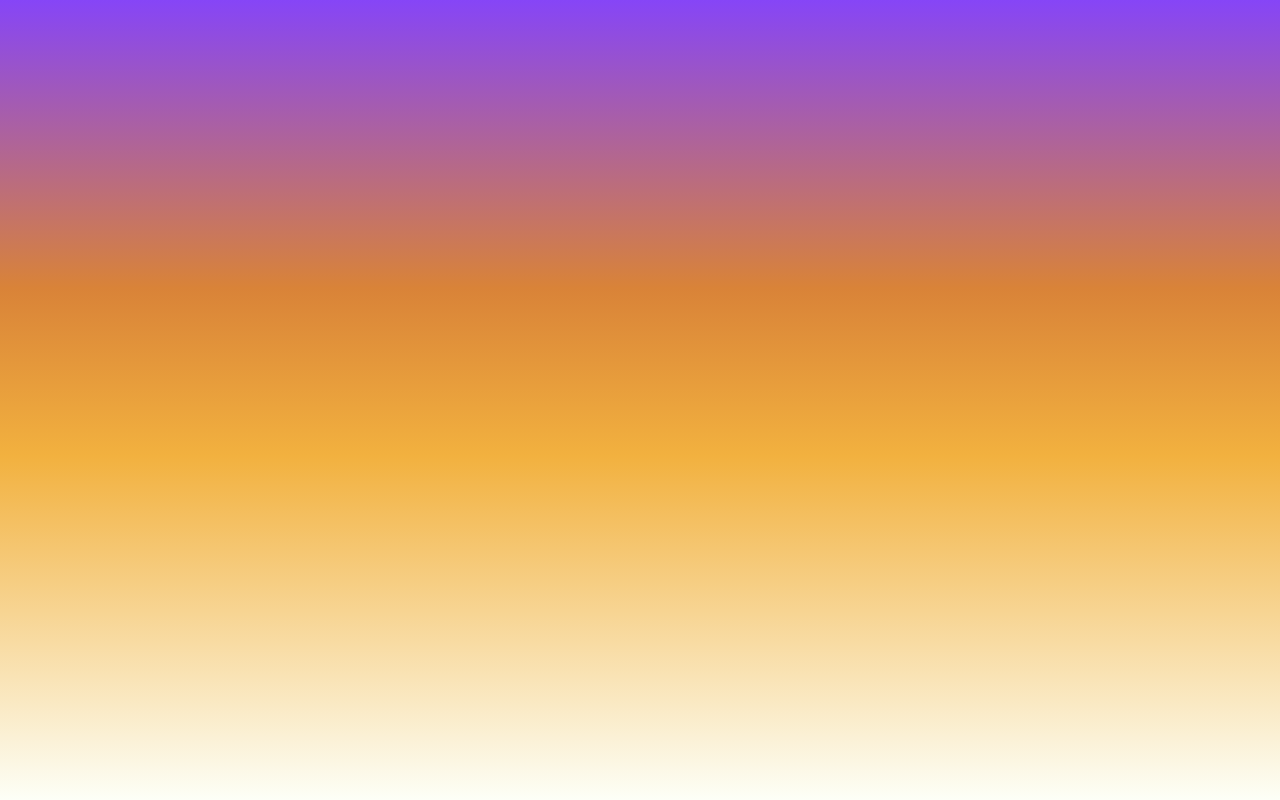
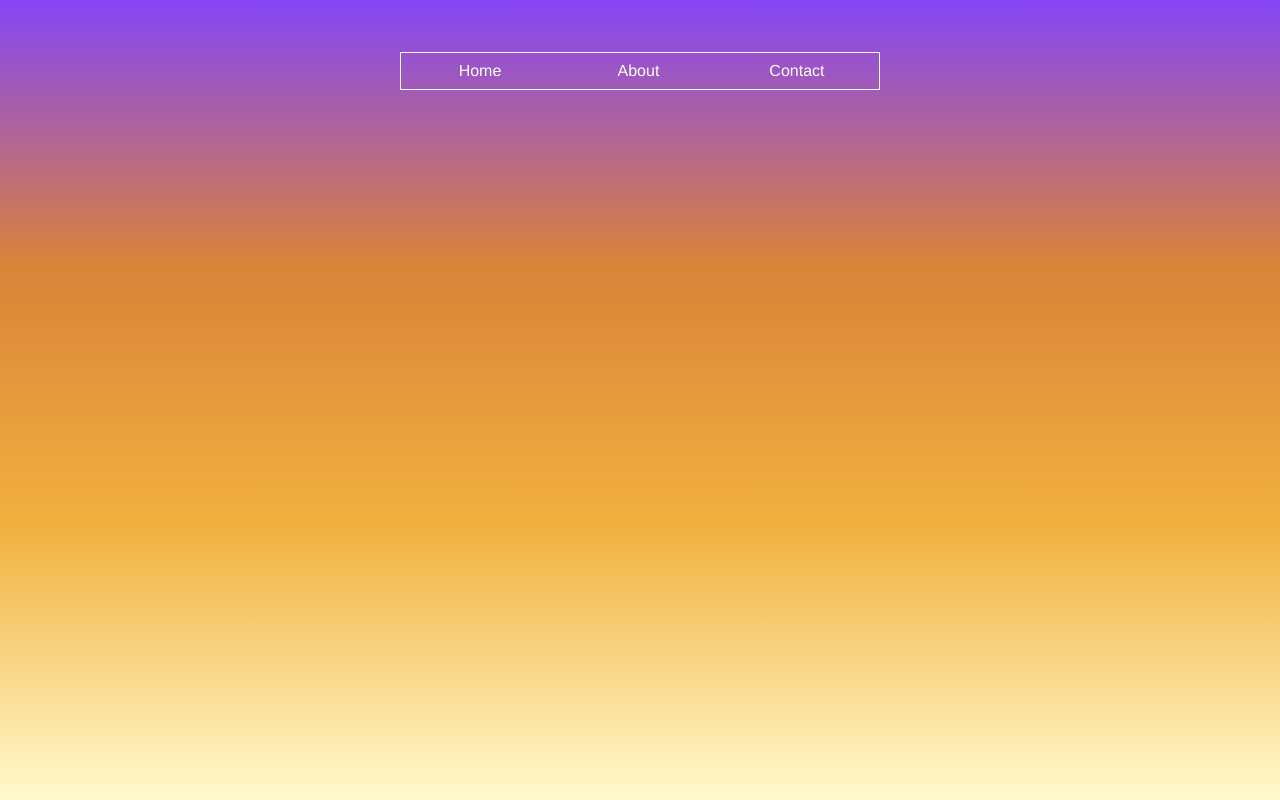
Before and after one commit to marshallpeters5/my-portfolio-2023, a plain HTML site: page index.html in a window 1280 px wide. Drawn offline with Linux system fonts and the light colour scheme.

Commit message:
indentation changes in html, added nav css

```diff
--- a/assets/style.css
+++ b/assets/style.css
@@ -14,6 +14,31 @@
     top:0;
     width:100%;
     height:100%;
-  background: #FDFFF7;
-  background: linear-gradient(to bottom,  #8645f7 0%, #D98338 36%, #F2B13F 57%,#FDFFF7 100%);
+  background: var(--cream);
+  background: linear-gradient(to bottom,  var(--royal) 0%, var(--tigerseye) 33%, var(--honey) 66%, var(--sand) 100%);
   }
+
+  nav{
+    width:100%;
+    position:relative;
+    width:480px;
+    margin: 20px auto;
+  }
+  nav ul li{
+    display:inline-block;
+    width:160px;
+    text-align:center;
+    font-family:Helvetica, sans-serif;
+    border: 1px dashed rgba(255,255,255, 0);
+    color:var(--cream);
+    padding:10px 0 10px 0;
+    margin:-1px -5px -1px -1px;
+    cursor:pointer;
+
+  }
+  nav ul li:hover{
+    background:rgba(255,255,255,.1);
+  }
+  nav ul{
+    border: 1px solid var(--cream);
+  }
```
Also changed, not shown: index.html (indentation only).
